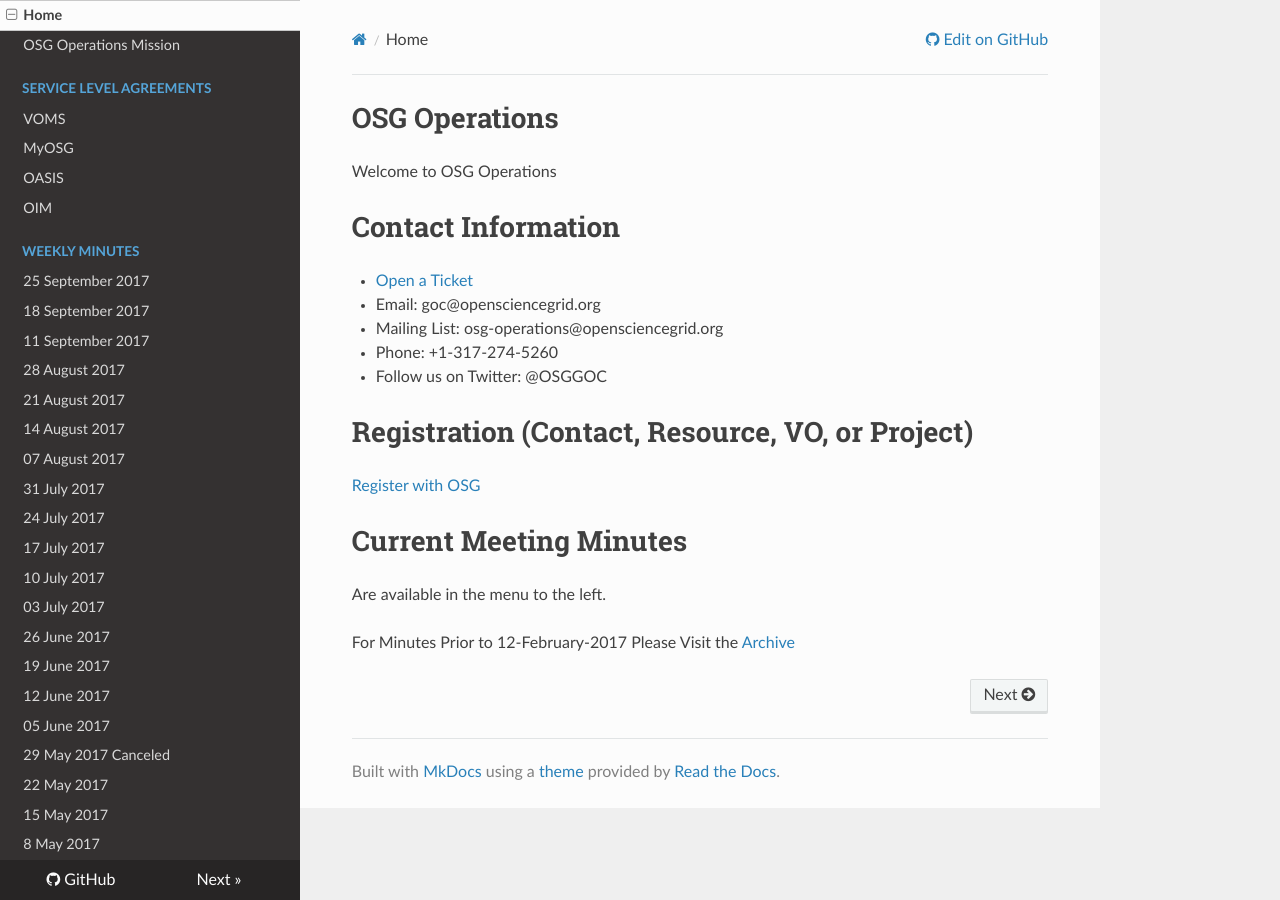
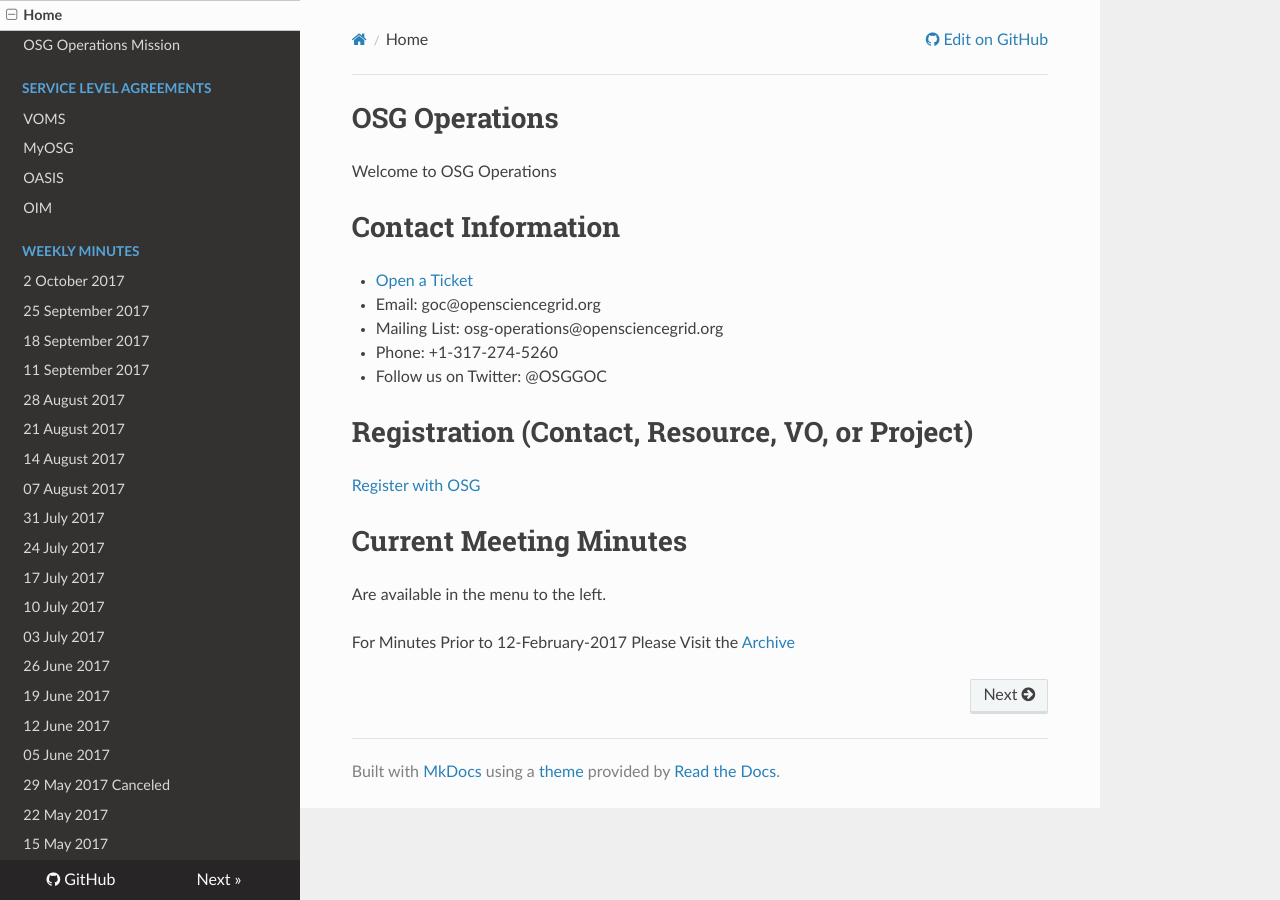
Before and after one commit to osg-htc/operations, an MkDocs documentation site: the page built from docs/index.md, in a window 1280 px wide. Built offline with MkDocs 1.6.1, drawn with Linux system fonts in a browser that asks for light colours; nearby versions of some CDN libraries; old or Windows-style settings are respelled for this version of MkDocs.

Commit message:
Update mkdocs.yml

```diff
--- a/mkdocs.yml
+++ b/mkdocs.yml
@@ -15,6 +15,7 @@ pages:
   - 'OASIS': 'SLA/oasis-replica.md'
   - 'OIM': 'SLA/oim.md'
 - Weekly Minutes:
+  - '2 October 2017': 'WeeklyMinutes/02Oct2017.md'
   - '25 September 2017': 'WeeklyMinutes/25Sep2017.md'
   - '18 September 2017': 'WeeklyMinutes/18Sep2017.md'
   - '11 September 2017': 'WeeklyMinutes/11Sep2017.md'
```
